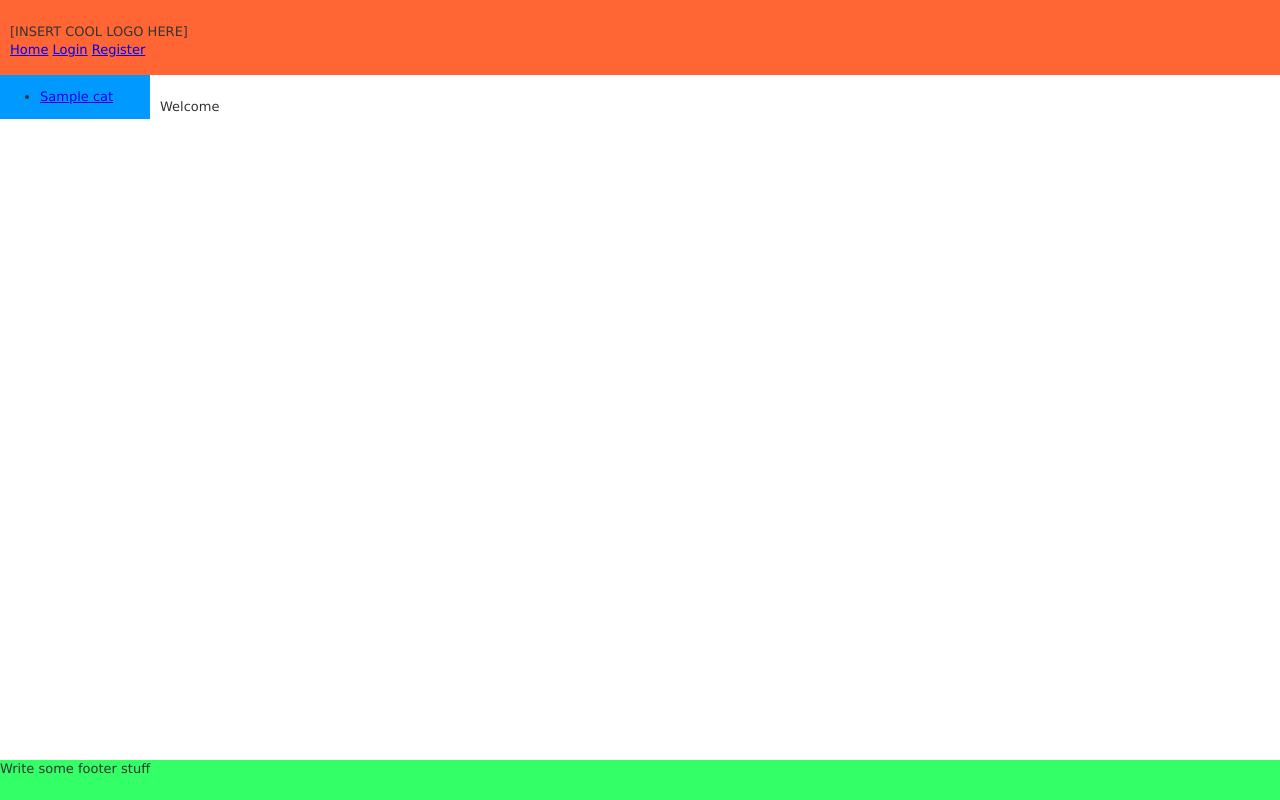
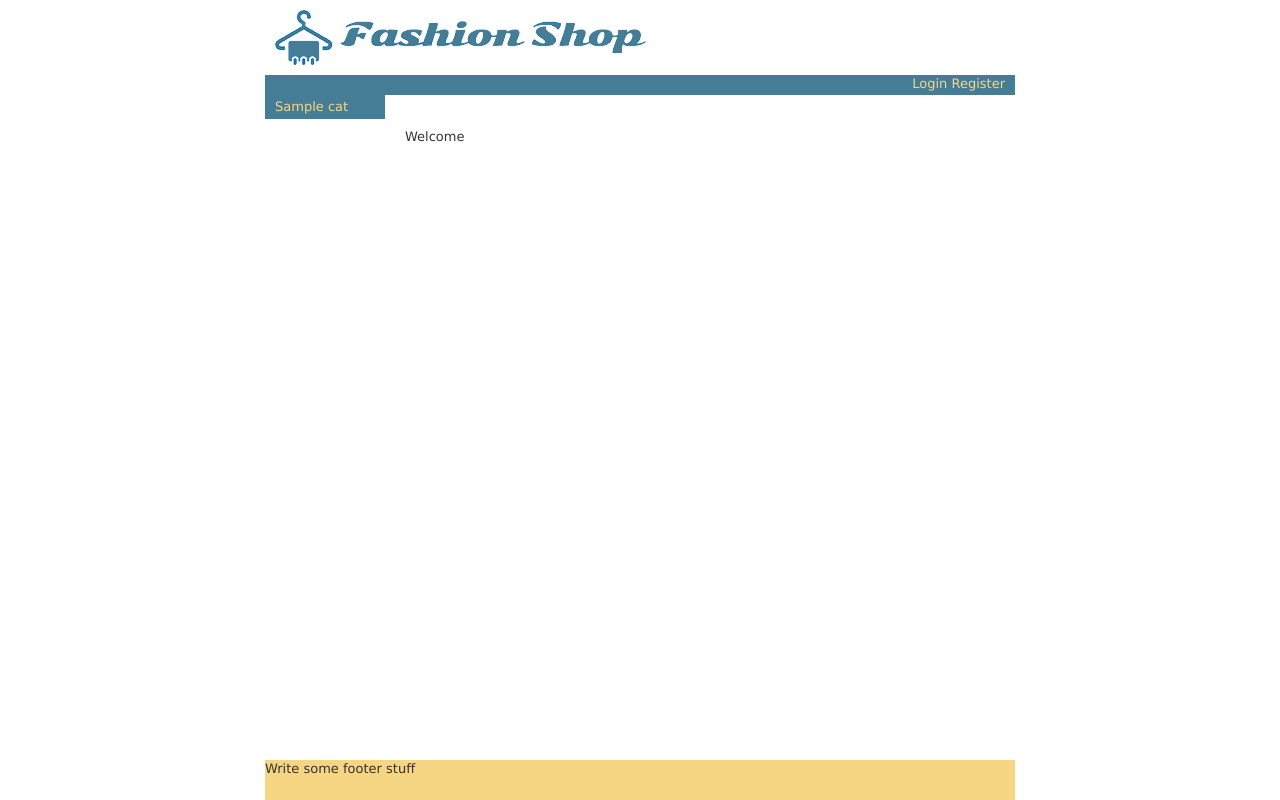
Before and after one commit to barta3/ch.bfh.bti7054.w2013.p.FashionShop, a Django app: template home/templates/home/index.html in a window 1280 px wide. Run offline with Django 3.2, Linux system fonts and the light colour scheme; the template is opened without the code that fills it: most values are stand-ins (such as "Sample title", 1, 10 or a date in 2020); some libraries are stand-ins or nearby versions.

Commit message:
layout changes

```diff
--- a/home/static/css/style.css
+++ b/home/static/css/style.css
@@ -13,37 +13,96 @@ h1 {
 }
 
 
+a:link {
+	color:#F7D683;
+	text-decoration:none;
+}
+
+a:visited {
+	color:#F7D683;
+}
+
+a:hover {
+	color:#FFFDC0;
+}
 
 #wrapper {
-    width: 100%;
-    min-width: 1000px;
-    max-width: 2000px;
-    margin: 0 auto;
+	width: 750px;
+	min-width: 750px;
+	margin: 0 auto;
 }
 
 #header {
-    float: left;
     height: 75px;
-    width: 100%;
-    background: #FF6633;
+    background: #FFFFFF;
+    background-image: url(../images/logo.png);
+    background-repeat:no-repeat;
+    cursor:pointer
+}
+
+#topmenu {
+	background: #457D97;
+	width: 750px;
+	height:20px;
+}
+
+#usermenu {
+	float:right;
+	background: #457D97;
+	padding: 0 10px;
 }
 
 
+
 #content {
-	float: left;
-    background: #FFFFFF;
+	float: right;
+	width: 620px;
+	margin: 0;
+	height: 100%;
+	padding: 10px 0;
 }
 
 #leftcolumn {
-    float: left;
-    background: #0099FF;
-    width: 150px;
+	float: left;
+	margin: 0;
+	width: 750px
+	position: relative;
 }
+
+
+#leftcolumn ul {
+ 	list-style-type: none;
+	color: #FFFDC0;
+    margin: 0;
+	padding: 0;
+}
+
+ #leftcolumn li {
+ 	margin: 0 0 1px 0;
+ }
+
+#leftcolumn a {
+	display: block;
+	background-color: #457D97;
+	color: #F7D683;
+	width: 100px;
+	padding: 3px 10px;
+}
+
+#leftcolumn a:hover {
+	background-color: #CCB24C;
+	color: #000;
+}
+
+#prodListItem {
+	background-color: #FFFDC0;
+}
+
 
 #footer {
     height: 40px;
-    width: 100%;
-    background: #33FF66;
+    width: 750px;
+    background: #F7D683;
     clear: both;
     position:absolute;
     bottom: 0;
--- a/home/templates/home/index.html
+++ b/home/templates/home/index.html
@@ -26,14 +26,14 @@
             <p class="browsehappy">You are using an <strong>outdated</strong> browser. Please <a href="http://browsehappy.com/">upgrade your browser</a> to improve your experience.</p>
         <![endif]-->
     <div id="wrapper">
-        <div id="header">
-            <p>
-            [INSERT COOL LOGO HERE]<br>
-            <a href="/home">{% trans "Home" %}</a>
+        	<div id="header" onclick="window.location='/home';">
+        </div>
+        <div id="topmenu">
+        <div id="usermenu">
                 {% block toggle_login %}
         			{% include "userauth/toggle_login.html" %}
     			{% endblock %}
-            </p>
+        </div>
         </div>
         <div id="leftcolumn">
         {% block leftmenu %}
```
Also changed, not shown: home/templates/home/prodlist.html (+7 -3 lines), home/locale/de/LC_MESSAGES/django.po, home/static/images/logo.png (added).
